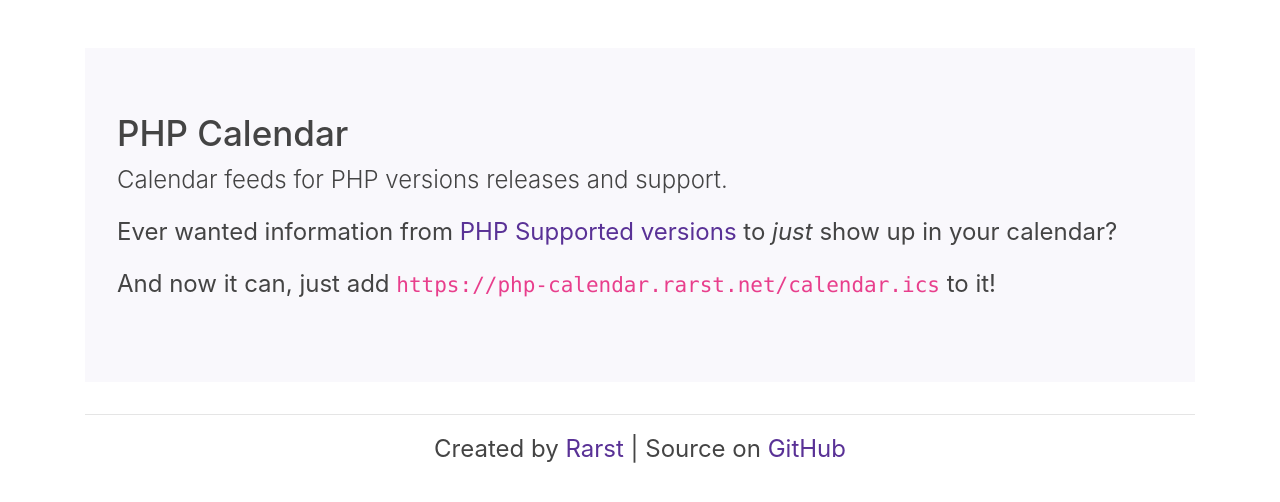
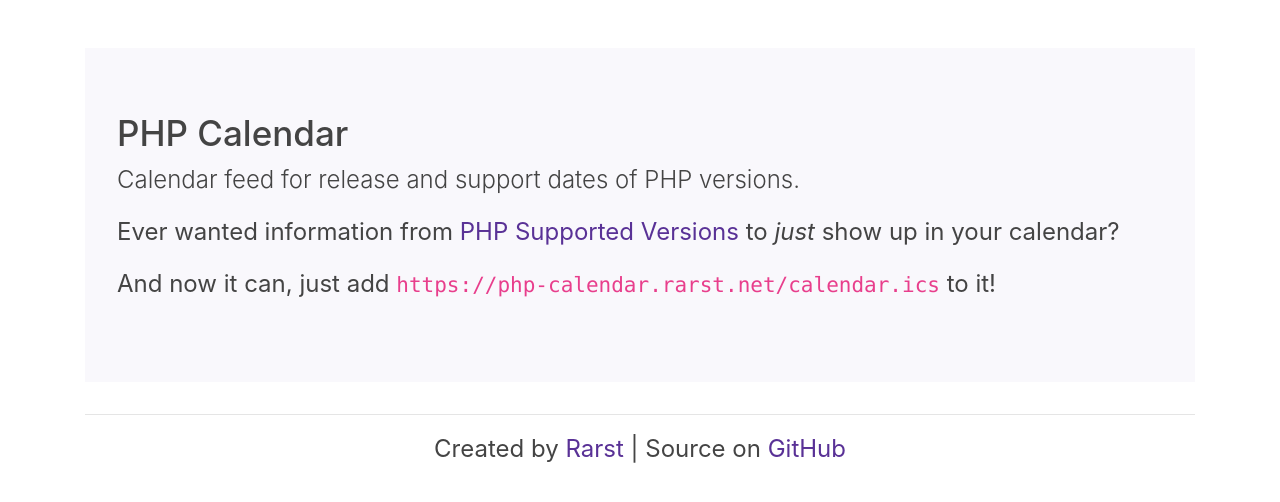
Before and after one commit to Rarst/php-calendar, a Jekyll site: the page built from index.md, in a window 1280 px wide. Shown: the top 502 px of the page. Built offline with Jekyll 4.4.1, drawn with Linux system fonts in a browser that asks for light colours; nearby versions of some CDN libraries; our own code applies the rules of GitHub Pages for plain Markdown files.

Commit message:
Updated config and description.

```diff
--- a/_config.yml
+++ b/_config.yml
@@ -14,7 +14,7 @@
 # You can create any custom variable you would like, and they will be accessible
 # in the templates via {{ site.myvariable }}.
 title: PHP Calendar
-description: Calendar feeds for PHP versions releases and support.
+description: Calendar feed for release and support dates of PHP versions.
 baseurl: "" # the subpath of your site, e.g. /blog
 url: "https://php-calendar.rarst.net" # the base hostname & protocol for your site, e.g. http://example.com
 permalink: pretty
--- a/index.md
+++ b/index.md
@@ -4,6 +4,6 @@ title: PHP Calendar
 
 <p class="lead">{{ site.description }}</p>
 
-Ever wanted information from [PHP Supported versions](http://php.net/supported-versions.php) to _just_ show up in your calendar?
+Ever wanted information from [PHP Supported Versions](http://php.net/supported-versions.php) to _just_ show up in your calendar?
 
 And now it can, just add `{{ site.url }}{% link calendar.md %}` to it!
```
